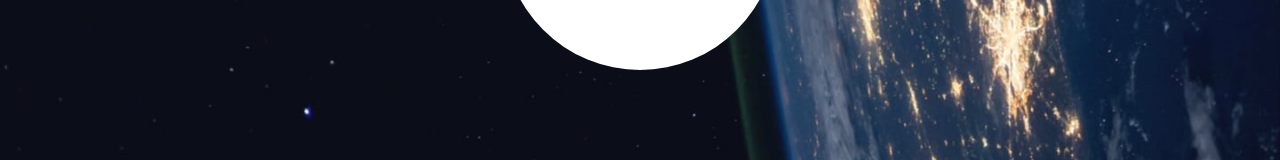
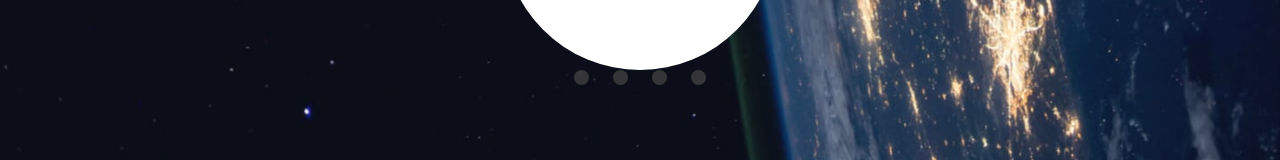
Before and after one commit to IvanAprea/space-turism, a Next.js app: page / in a window 1280 px wide. Shown: the part 284-444 px from the top of the page. Built offline with nearby package versions, Linux system fonts and the light colour scheme; a web font is replaced by a local one.

Commit message:
chore: slider

```diff
--- a/components/MainButton/MainButton.tsx
+++ b/components/MainButton/MainButton.tsx
@@ -4,7 +4,7 @@ import React from 'react'
 interface IProps {
   children: string;
 }
-function MainButton(props: IProps) {
+const MainButton = (props: IProps) => {
   return (
     <Button
       textStyle='mainButton'
--- a/components/MainContainer/MainContainer.tsx
+++ b/components/MainContainer/MainContainer.tsx
@@ -5,7 +5,7 @@ interface IProps {
   children: JSX.Element | JSX.Element[];
 }
 
-function MainContainer(props: IProps) {
+const MainContainer = (props: IProps) => {
   return (
     <Flex
       direction='column'
--- /dev/null
+++ b/components/Slider/Slider.tsx
@@ -0,0 +1,30 @@
+import { HStack } from "@chakra-ui/react";
+import React from "react";
+import SliderButton from "../SliderButton/SliderButton";
+
+interface IProps {
+  amount: number;
+  current?: number;
+  onChange: (value: number) => void;
+}
+
+const Slider = (props: IProps) => {
+  const { amount, current, onChange } = props;
+
+  const renderSliderButtons = () => {
+    let buttons = [];
+    for (let i=0; i < amount; i++){
+      buttons.push(<SliderButton
+        key={i}
+        isActive={i === current}
+        onChange={onChange}
+        index={i}
+      />);
+    };
+    return buttons;
+  };
+
+  return <HStack spacing={6}>{renderSliderButtons()}</HStack>;
+};
+
+export default Slider;
--- /dev/null
+++ b/components/SliderButton/SliderButton.tsx
@@ -0,0 +1,25 @@
+import { Circle } from '@chakra-ui/react'
+import React from 'react'
+
+interface IProps {
+  index: number;
+  isActive: boolean;
+  onChange: (value: number) => void;
+}
+
+const SliderButton = (props: IProps) => {
+  const { isActive, onChange, index } = props;
+
+  return (
+    <Circle
+      size='15px'
+      bg={isActive ? 'white' : '#404040'}
+      opacity='0.8'
+      as='button'
+      _hover={!isActive ? {bgColor: '#787878'} : {}}
+      onClick={() => onChange(index)}
+    />
+  )
+}
+
+export default SliderButton;
--- a/pages/index.tsx
+++ b/pages/index.tsx
@@ -3,9 +3,12 @@ import { useState } from "react";
 import NavigationBar from "../components/NavigationBar/NavigationBar";
 import MainContainer from "../components/MainContainer/MainContainer";
 import MainButton from "../components/MainButton/MainButton";
+import Slider from "../components/Slider/Slider";
+import SliderButton from "../components/SliderButton/SliderButton";
 
 const Home: NextPage = () => {
   const [currentTab, setCurrentTab] = useState<number>();
+  const [currentSlider, setCurrentSlider] = useState<number>();
   const options = [
     { label: "HOME" },
     { label: "DESTINATION" },
@@ -21,6 +24,7 @@ const Home: NextPage = () => {
         onChange={setCurrentTab}
       />
       <MainButton>EXPLORE</MainButton>
+      <Slider amount={4} current={currentSlider} onChange={setCurrentSlider}/>
     </MainContainer>
   );
 };
```
